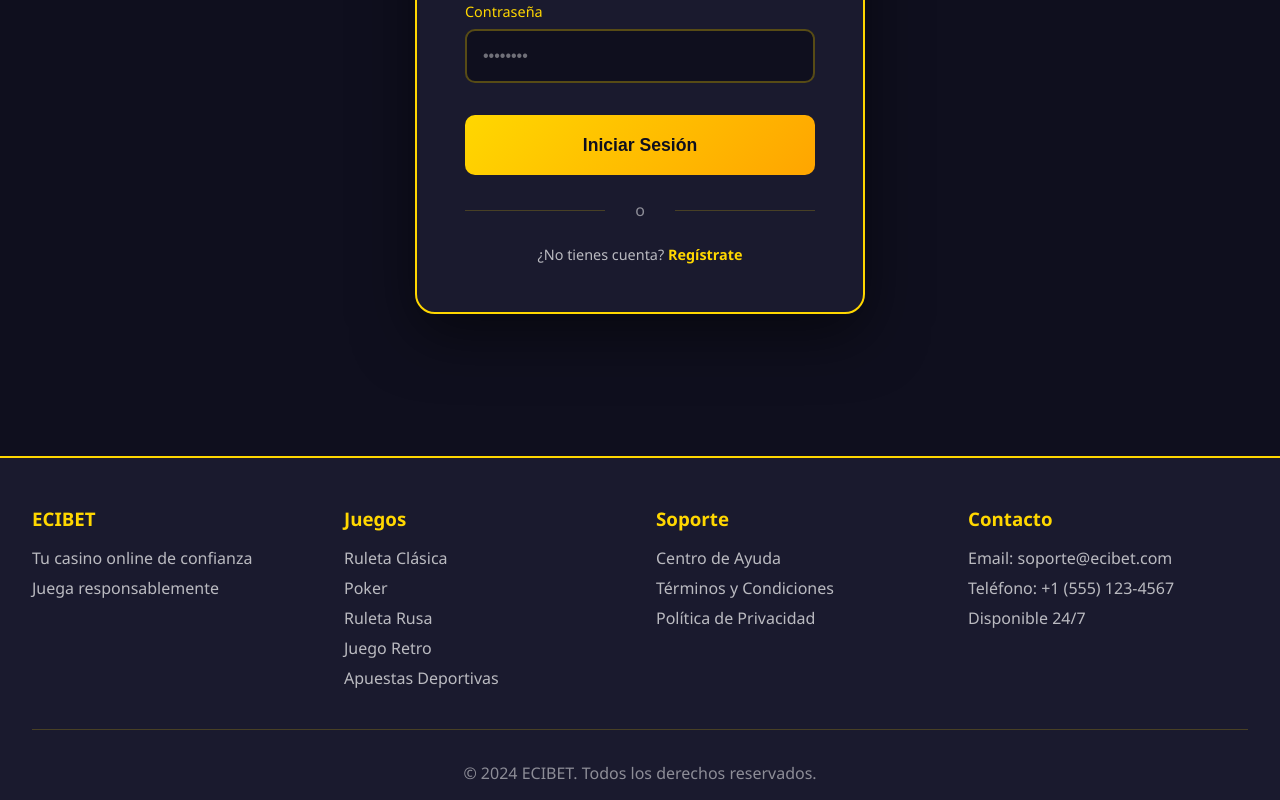
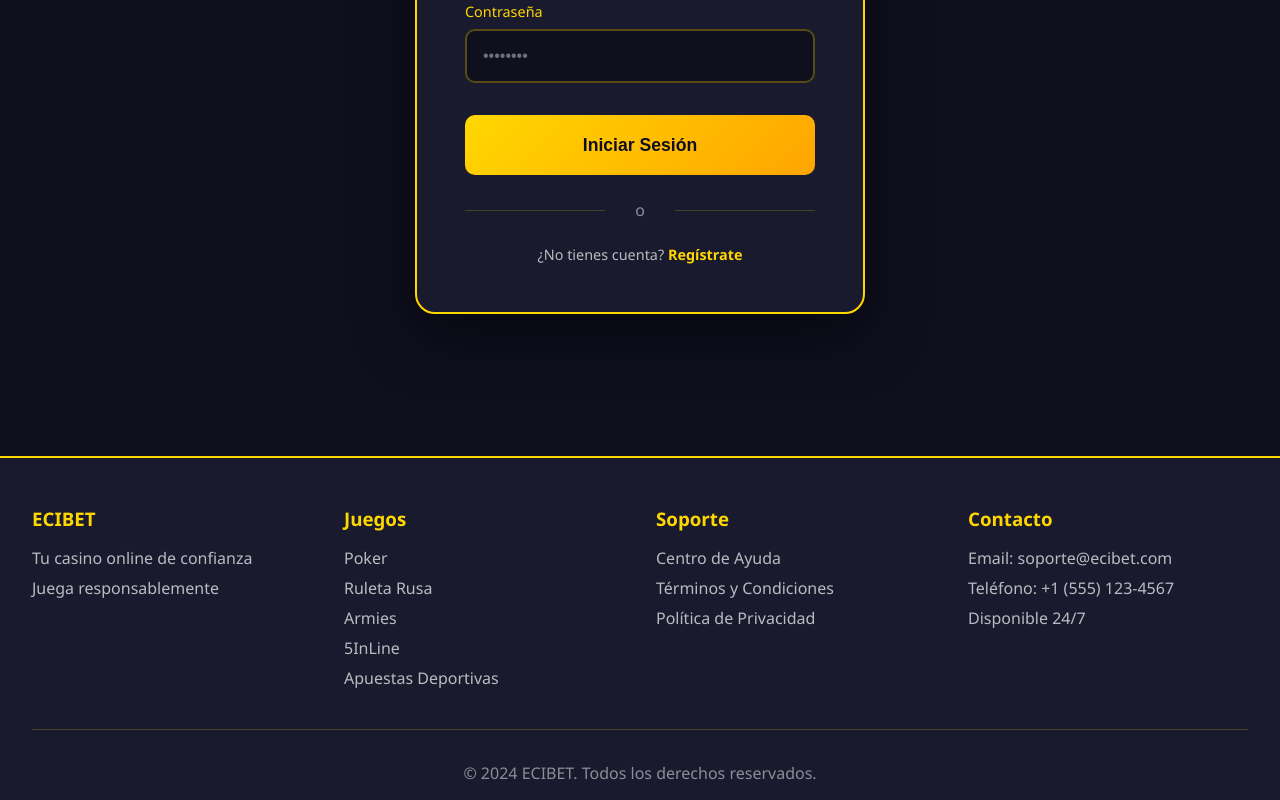
Before and after one commit to ECIBET-ARSW/Front_Service, a React (Vite) app: page /auth in a window 1280 px wide. Shown: the part 472-1272 px from the top of the page. Built offline with nearby package versions, Linux system fonts and the light colour scheme; no server answers.

Commit message:
refactor: remove classic roulette, update game names and images - Remove Ruleta Clásica from all pages - Change 'Juego Retro' to '5InLine' - Add images for Armies and 5InLine games - Remove 'Próximamente' badges and text - Update footer with current games - Mark all games as available

```diff
--- a/src/components/Footer/Footer.tsx
+++ b/src/components/Footer/Footer.tsx
@@ -18,10 +18,10 @@ const Footer = () => {
         {/* Quick links to each game and sports betting */}
         <div className="footer-section">
           <h3>Juegos</h3>
-          <a href="#roulette">Ruleta Clásica</a>
           <a href="#poker">Poker</a>
           <a href="#russian">Ruleta Rusa</a>
-          <a href="#retro">Juego Retro</a>
+          <a href="#armies">Armies</a>
+          <a href="#5inline">5InLine</a>
           <a href="/sports">Apuestas Deportivas</a>
         </div>
 
--- a/src/components/GameCard/GameCard.tsx
+++ b/src/components/GameCard/GameCard.tsx
@@ -16,15 +16,10 @@ const GameCard = ({ game, onClick }: GameCardProps) => {
     <motion.div
       className={`game-card gradient-${game.gradient} ${!game.available ? 'unavailable' : ''}`}
       onClick={game.available ? onClick : undefined}
-      // Fade-in + slide-up entrance animation
       initial={{ opacity: 0, y: 20 }}
       animate={{ opacity: 1, y: 0 }}
       transition={{ duration: 0.5 }}
     >
-      {/* Badge shown when the game is not yet available */}
-      {!game.available && <div className="game-card-badge">Próximamente</div>}
-
-      {/* Card header: shows the game image if available, otherwise a text icon */}
       <div className="game-card-header">
         {game.image ? (
           <img src={game.image} alt={game.name} className="game-card-image" />
@@ -33,7 +28,6 @@ const GameCard = ({ game, onClick }: GameCardProps) => {
         )}
       </div>
 
-      {/* Card body: game details */}
       <div className="game-card-body">
         <h3 className="game-card-title">{game.name}</h3>
         <p className="game-card-description">{game.description}</p>
--- a/src/pages/Games/Games.tsx
+++ b/src/pages/Games/Games.tsx
@@ -7,16 +7,6 @@ import './Games.css';
 const Games = () => {
   const navigate = useNavigate();
   const games: Game[] = [
-    {
-      id: '1',
-      name: 'Ruleta Clásica',
-      description: 'La clásica ruleta de casino con apuestas múltiples y emoción garantizada',
-      minBet: 10,
-      maxPlayers: 8,
-      image: '/img/Roulette.jpg',
-      gradient: '1',
-      available: false
-    },
     {
       id: '2',
       name: 'Poker Texas Hold\'em',
@@ -43,17 +33,17 @@ const Games = () => {
       description: 'Pulsa espacio más rápido que tu oponente. 3 rounds para ganar.',
       minBet: 1000,
       maxPlayers: 2,
-      icon: '💪',
+      image: '/img/Armies.jpg',
       gradient: 'red',
       available: true
     },
     {
       id: '5',
-      name: 'Juego Retro',
-      description: 'Experiencia nostálgica de consola antigua con premios modernos',
+      name: '5InLine',
+      description: 'Corre, salta y esquiva obstáculos. El último en pie se lleva todo.',
       minBet: 25,
-      maxPlayers: 1,
-      icon: 'RETRO',
+      maxPlayers: 5,
+      image: '/img/5inline.jpg',
       gradient: 'gold',
       available: true
     }
@@ -70,7 +60,7 @@ const Games = () => {
     <motion.div className="games-page" initial={{ opacity: 0 }} animate={{ opacity: 1 }} transition={{ duration: 0.5 }}>
       <div className="games-header">
         <h1 className="games-title">Nuestros Juegos</h1>
-        <p className="games-description">Explora nuestra colección de juegos emocionantes. Más juegos próximamente.</p>
+        <p className="games-description">Explora nuestra colección de juegos emocionantes.</p>
       </div>
       <div className="games-grid">
         {games.map((game, index) => (
--- a/src/pages/Home/Home.tsx
+++ b/src/pages/Home/Home.tsx
@@ -13,16 +13,6 @@ const Home = () => {
   // Subset of games shown on the landing page as a preview
   const featuredGames: Game[] = [
     {
-      id: '1',
-      name: 'Ruleta Clásica',
-      description: 'La clásica ruleta de casino con apuestas múltiples',
-      minBet: 10,
-      maxPlayers: 8,
-      image: '/img/Roulette.jpg',
-      gradient: '1',
-      available: false
-    },
-    {
       id: '2',
       name: 'Poker Texas',
       description: 'Poker clásico con hasta 6 jugadores por mesa',
@@ -30,7 +20,7 @@ const Home = () => {
       maxPlayers: 6,
       image: '/img/Poker.jpg',
       gradient: '2',
-      available: false
+      available: true
     },
     {
       id: '3',
@@ -40,7 +30,17 @@ const Home = () => {
       maxPlayers: 4,
       image: '/img/Russian Roulette.jpg',
       gradient: '3',
-      available: false
+      available: true
+    },
+    {
+      id: '5',
+      name: '5InLine',
+      description: 'Corre, salta y esquiva obstáculos en este juego retro',
+      minBet: 25,
+      maxPlayers: 5,
+      image: '/img/5inline.jpg',
+      gradient: 'gold',
+      available: true
     }
   ];
 
```
Also changed, not shown: public/img/5inline.jpg (added), public/img/Armies.jpg (added).
